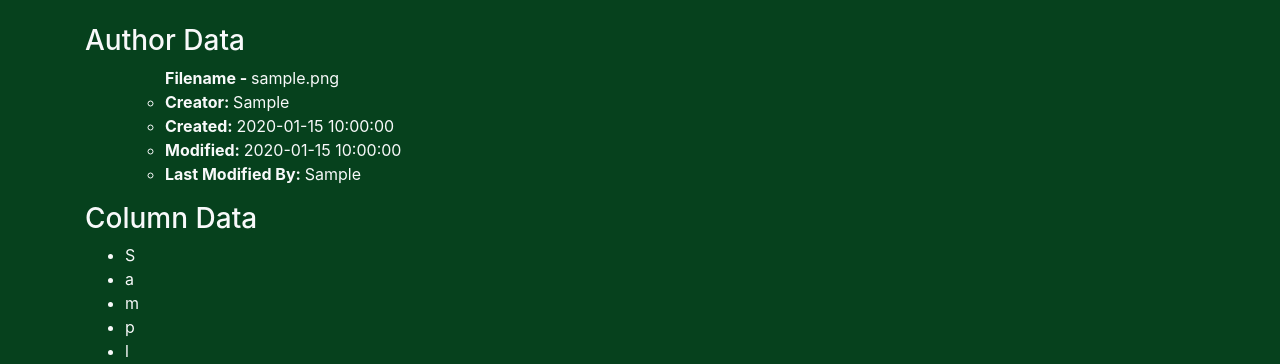
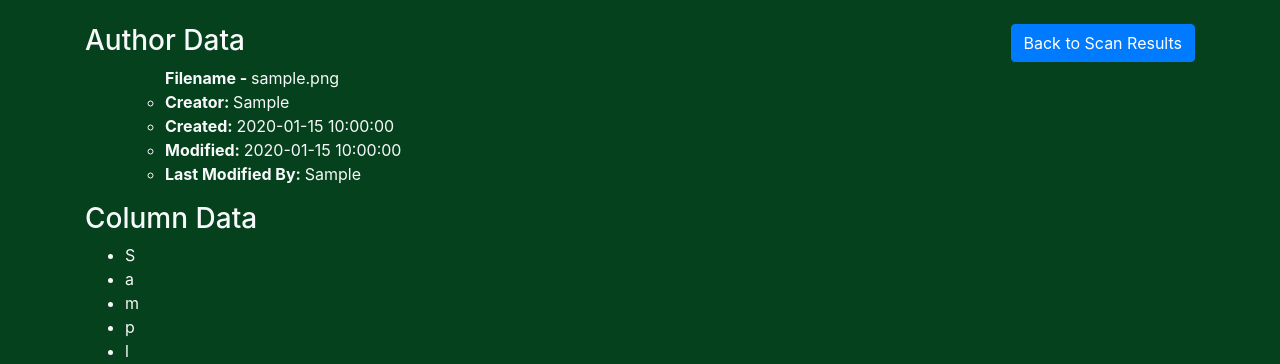
Before and after one commit to Dhruv-Panicker/ExcelGuard, a Flask app: page /file_details?file_id=1 in a window 1280 px wide. Shown: the part 56-420 px from the top of the page. Run offline with Flask 3, Linux system fonts and the light colour scheme; a user stored in the database is signed in; tables that the repository leaves empty hold one stand-in row (values such as "Sample post"); some libraries are stand-ins or nearby versions.

Commit message:
feat: add back button in file details page leading to scan results page

```diff
--- a/templates/file_details.html
+++ b/templates/file_details.html
@@ -14,6 +14,7 @@
   {% endblock %}
   {% block content %}
   <div class="container">
+    <a href="/scan_results" class="btn btn-primary float-right">Back to Scan Results</a>
     <h3 class="text-light">Author Data</h3>
     <ul class="text-light">
       <ul><strong>Filename - </strong>{{file.file_name}}
```
